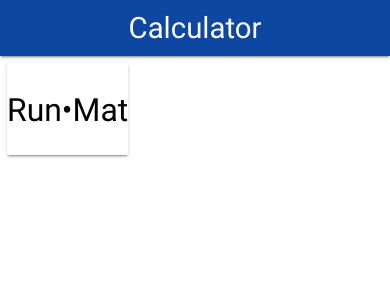
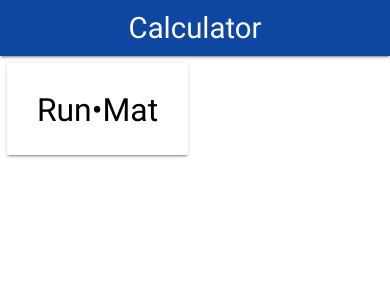
Before and after one commit to Benjamin-Davies/graphing-calculator, a React (Create React App) app: page /#/ in a window 390 px wide. Shown: the top 300 px of the page. Built offline with nearby package versions, Linux system fonts and the light colour scheme.

Commit message:
Make menu more responsive

```diff
--- a/src/routes/Menu.css
+++ b/src/routes/Menu.css
@@ -10,3 +10,9 @@
 .Menu .MenuItem .card {
   padding: 1rem 0;
 }
+
+@media (max-width: 600px) {
+  .Menu {
+    grid-template-columns: repeat(2, 1fr);
+  }
+}
```
